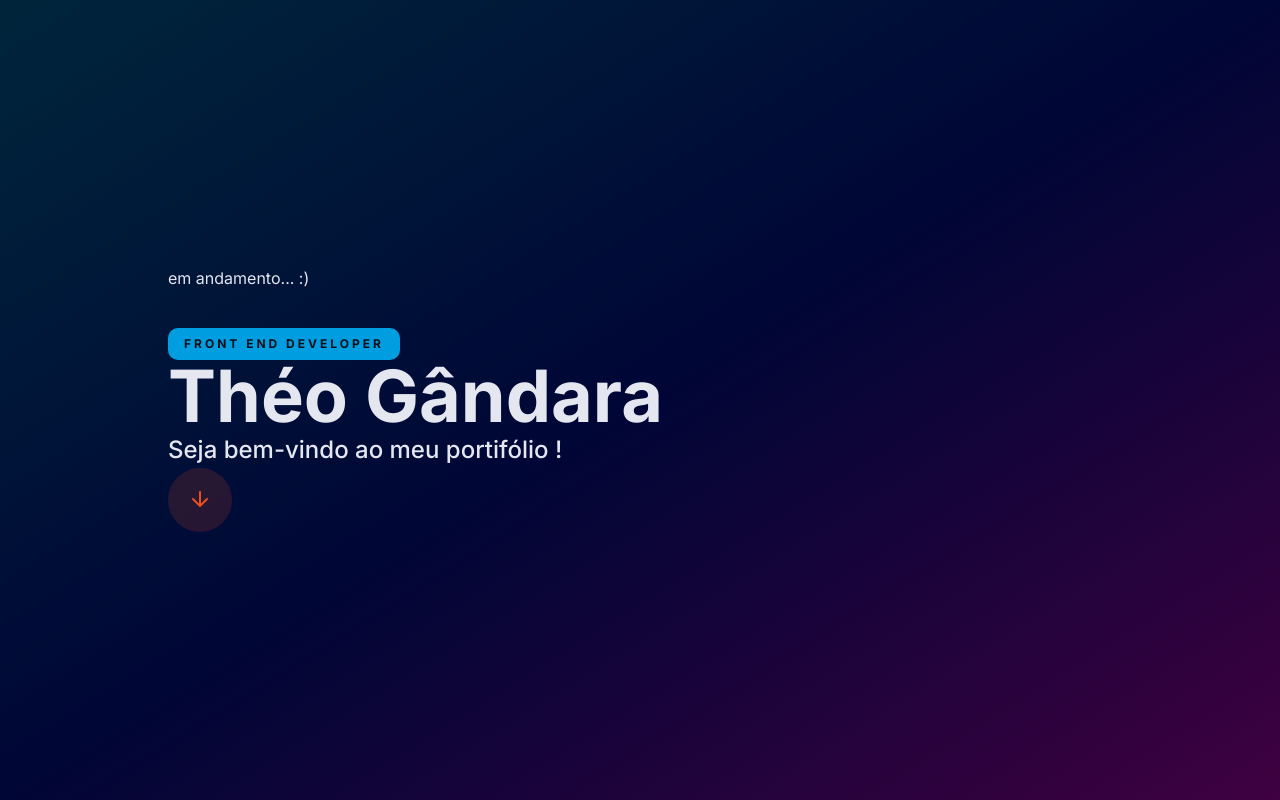
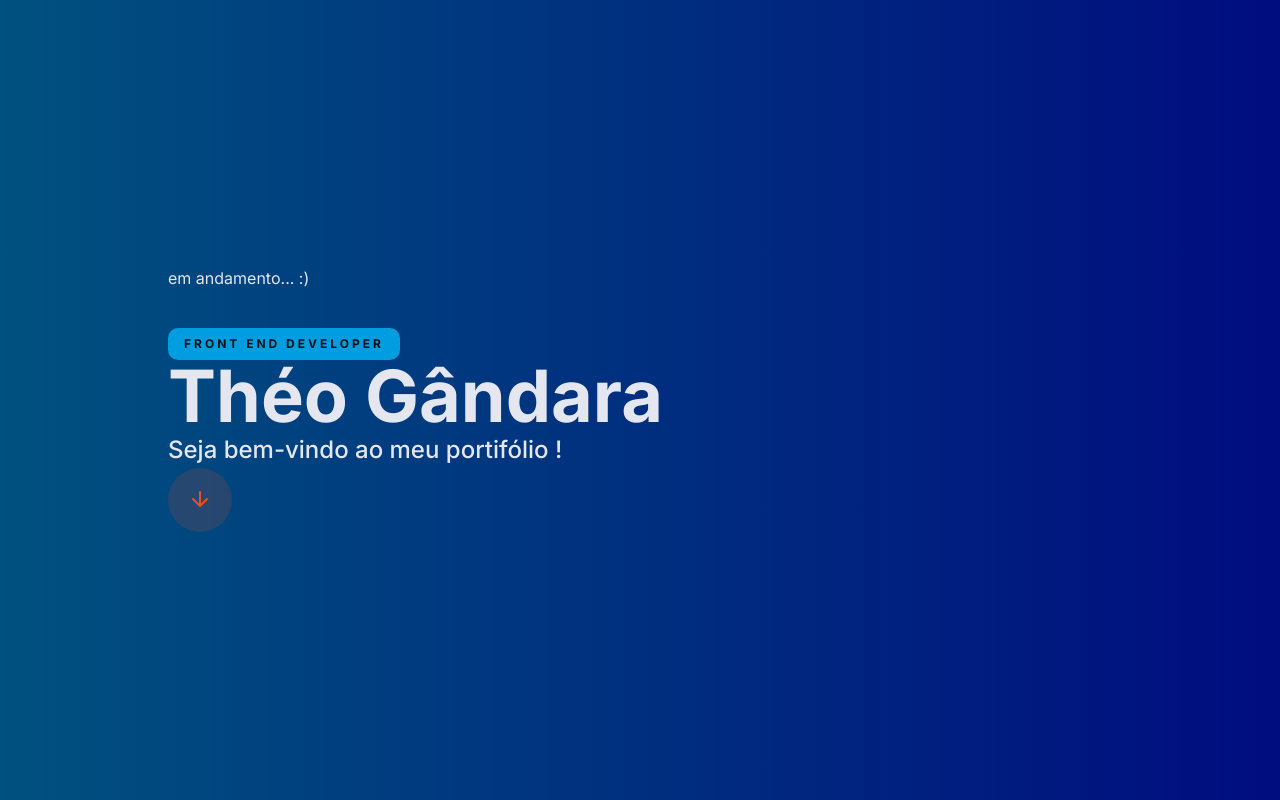
Before and after one commit to theogandara/next-theogandara, a Next.js app: page / in a window 1280 px wide. Shown: the top 800 px of the page. Built offline with nearby package versions, Linux system fonts and the light colour scheme.

Commit message:
feat: background done

```diff
--- a/src/layouts/LayoutDefault/styles.ts
+++ b/src/layouts/LayoutDefault/styles.ts
@@ -3,23 +3,14 @@ import styled from 'styled-components'
 export const Background = styled.div`
   width: 100vw;
   height: 100vh;
-  background-color: black;
+  /* background-color: black; */
   position: relative;
-  background-image: linear-gradient(
-    to bottom right,
-    #00a3ff,
-    #001affde,
-    #fa00ff
-  );
-  background-size: cover;
-  background-position: center;
-  background-repeat: no-repeat;
 `
 export const BackgroundBlur = styled.div`
   width: 100vw;
   height: 100vh;
   position: absolute;
-  background-image: linear-gradient(to bottom right, #000000c4, #000000bf);
+  background-image: linear-gradient(to bottom right, #00000080, #00000080);
 `
 export const PinkBuble = styled.div`
   background-color: #fa00ff;
--- a/src/pages/index.tsx
+++ b/src/pages/index.tsx
@@ -12,6 +12,7 @@ const Home = () => {
       </Head>
 
       <Name />
+      <Name />
     </div>
   )
 }
--- a/src/styles/global.ts
+++ b/src/styles/global.ts
@@ -11,6 +11,58 @@ export default createGlobalStyle`
     body {
         color: ${props => props.theme.colors.text};
         font-family: 'Inter', sans-serif;
+        overflow-x: hidden;
+        background: linear-gradient(90deg, #00a3ff, #001aff, #fa00ff);
+        background-size: 200% 200%;
+        -webkit-animation: AnimationName 6s ease infinite;
+        -moz-animation: AnimationName 6s ease infinite;
+        -o-animation: AnimationName 6s ease infinite;
+        animation: AnimationName 6s ease infinite;
+
+        @-webkit-keyframes AnimationName {
+          0% {
+            background-position: 0% 55%;
+          }
+          50% {
+            background-position: 100% 46%;
+          }
+          100% {
+            background-position: 0% 55%;
+          }
+        }
+        @-moz-keyframes AnimationName {
+          0% {
+            background-position: 0% 55%;
+          }
+          50% {
+            background-position: 100% 46%;
+          }
+          100% {
+            background-position: 0% 55%;
+          }
+        }
+        @-o-keyframes AnimationName {
+          0% {
+            background-position: 0% 55%;
+          }
+          50% {
+            background-position: 100% 46%;
+          }
+          100% {
+            background-position: 0% 55%;
+          }
+        }
+        @keyframes AnimationName {
+          0% {
+            background-position: 0% 55%;
+          }
+          50% {
+            background-position: 100% 46%;
+          }
+          100% {
+            background-position: 0% 55%;
+          }
+        }
     }
 
     button{
```
